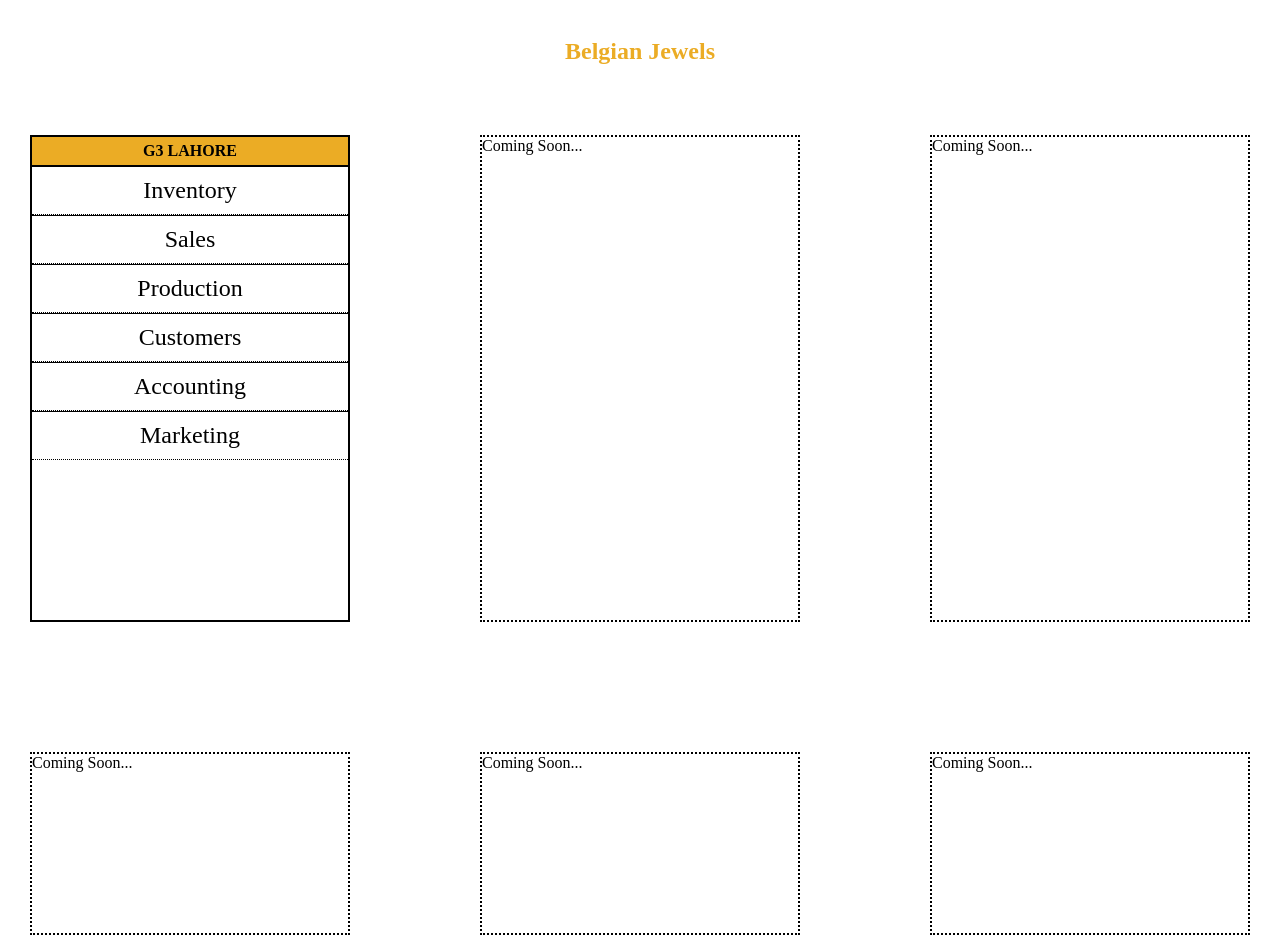
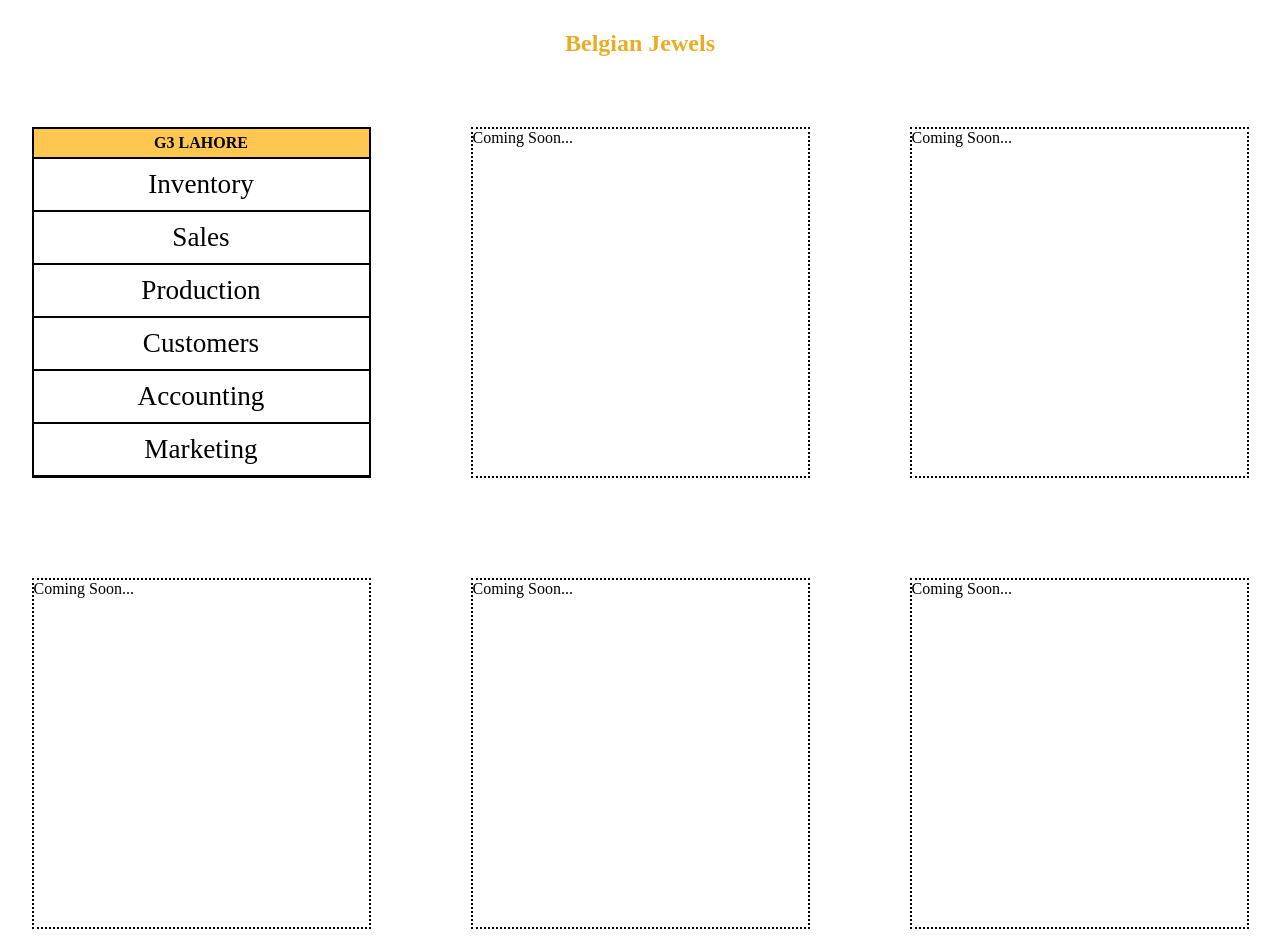
Before and after one commit to asadfarooq112/hypr, a Node server app: page / in a window 1280 px wide. Run offline with Node 20, Linux system fonts and the light colour scheme.

Commit message:
20 dec morning

```diff
--- a/BJERP_Self/expressStatic/css/home.css
+++ b/BJERP_Self/expressStatic/css/home.css
@@ -1,17 +1,25 @@
+* {
+    margin: 0px;
+    padding: 0px;
+}
+
 .h2 {
     text-align: center;
-    padding-top: 10px;
+    padding-top: 30px;
     color:#ebac25;
 }
 
 .container-locations {
     display: flex;
     height: 100vh;
-    gap: 130px;
     flex-direction: row;
     justify-content: center;
+    gap: 100px;
     margin-top: 70px;
+    margin-left: 30px;
+    margin-right: 30px;
     flex-wrap: wrap;
+    align-items: flex-start;
 }
 
 .location-g3 {
@@ -20,17 +28,20 @@
 
 .locations-other {
     border: 2px dotted black;
+    height: 346.7px;
 }
 
 .location-g3, .locations-other {
-    align-items: center;
     flex-basis: 25%;
+    flex-direction: column;
+    min-width: 335px;
+    max-width: 100%;
 }
 
 .p-heading {
     color: black;
     font-weight: bold;
-    background-color: #ebac25;
+    background-color: #ffc74f;
     text-align: center;
     font-size: 1em;
     margin: 0px;
@@ -47,8 +58,42 @@
 
 .inventory, .sales, .production, .customers, .accounting, .marketing {
     border-top: 1px solid black;
-    border-bottom: 1px dotted black;
+    border-bottom: 1px solid black;
     text-align: center;
-    font-size: 1.5em;
+    font-size: 1.7em;
     padding: 10px;
+    user-select: none;
+    position: relative;
 }
+
+.inventory-dropdowns {
+    text-align: center;
+    font-size: 1em;
+    border-top: solid 1px black;
+    border-bottom: solid 1px black;
+    user-select: none;
+    border:1px solid black;
+    position: absolute;
+    left: 10%;
+    top: 100%;
+    width: 80%;
+    background-color: grey;
+    z-index: 2;
+    display: none;
+}
+
+.standard-inventory, .onhand-inventory, .past-inventory-sales, .inventory-forecast {
+    border: 1px solid black;
+    padding: 5px;
+}
+
+.inventory:hover .inventory-dropdowns{
+    display: block;
+}
+
+.standard-inventory:hover,
+.onhand-inventory:hover,
+.past-inventory-sales:hover,
+.inventory-forecast:hover {
+    background-color: red;
+}
--- a/BJERP_Self/views/home.ejs
+++ b/BJERP_Self/views/home.ejs
@@ -16,11 +16,30 @@
             <p class="p-heading"> G3 LAHORE </p>
 
             <div class="inner-grid">
-                <div class="inventory"> Inventory </div>
+                <div class="inventory"> Inventory
+
+                    <div class="inventory-dropdowns">
+
+                        <div class="standard-inventory">Standard Inventory</div>
+                        <div class="onhand-inventory">On Hand Inventory</div>
+                        <div class="past-inventory-sales">Past Inventory Sales</div>
+                        <div class="inventory-forecast">Inventory Forecast</div>
+
+                    </div>
+
+
+                </div>
+
+
+
                 <div class="sales"> Sales </div>
+
                 <div class="production"> Production </div>
+
                 <div class="customers"> Customers </div>
+
                 <div class="accounting"> Accounting </div>
+
                 <div class="marketing"> Marketing </div>
             </div>
 
```
Also changed, not shown: 1 other file.
